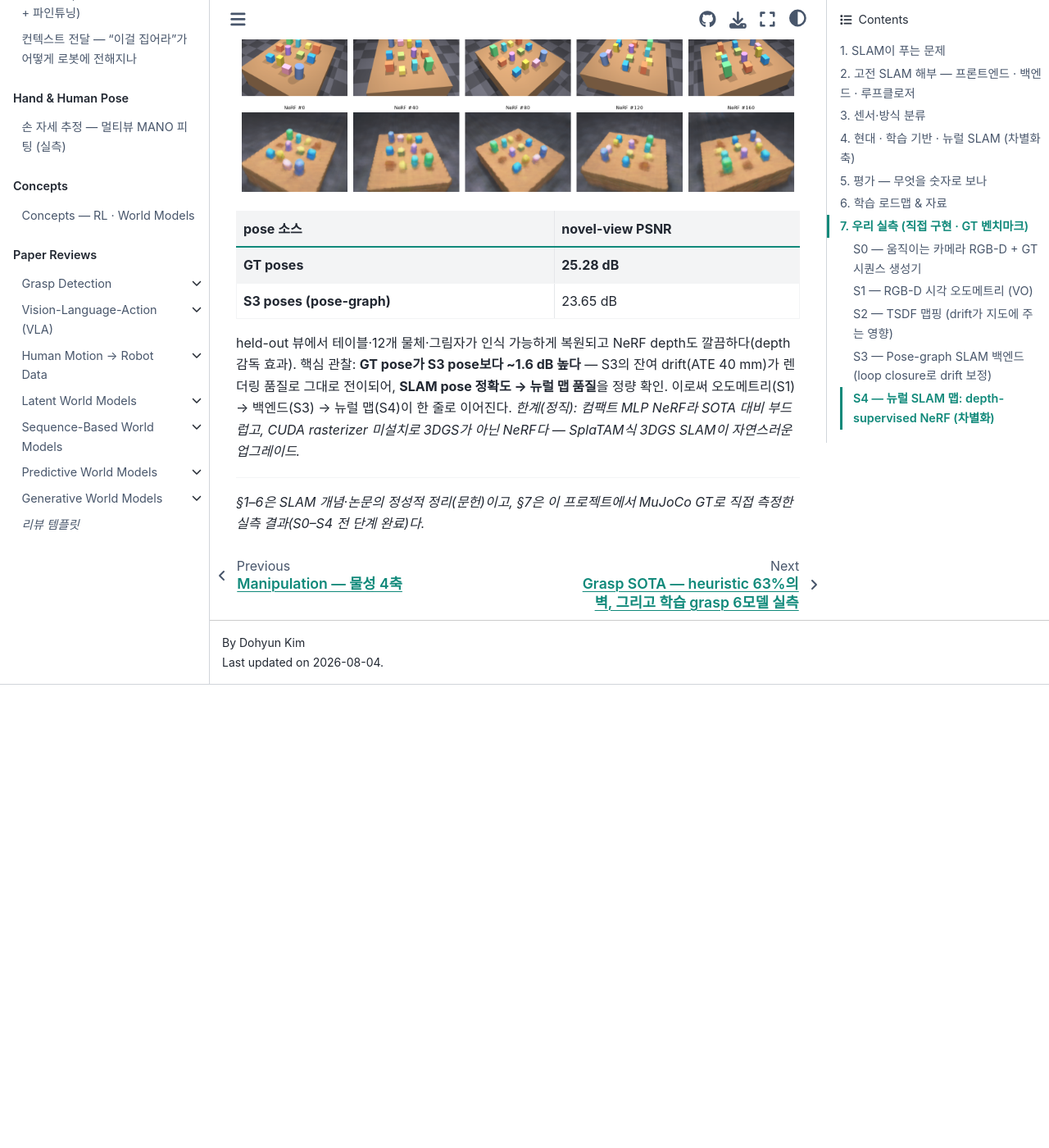
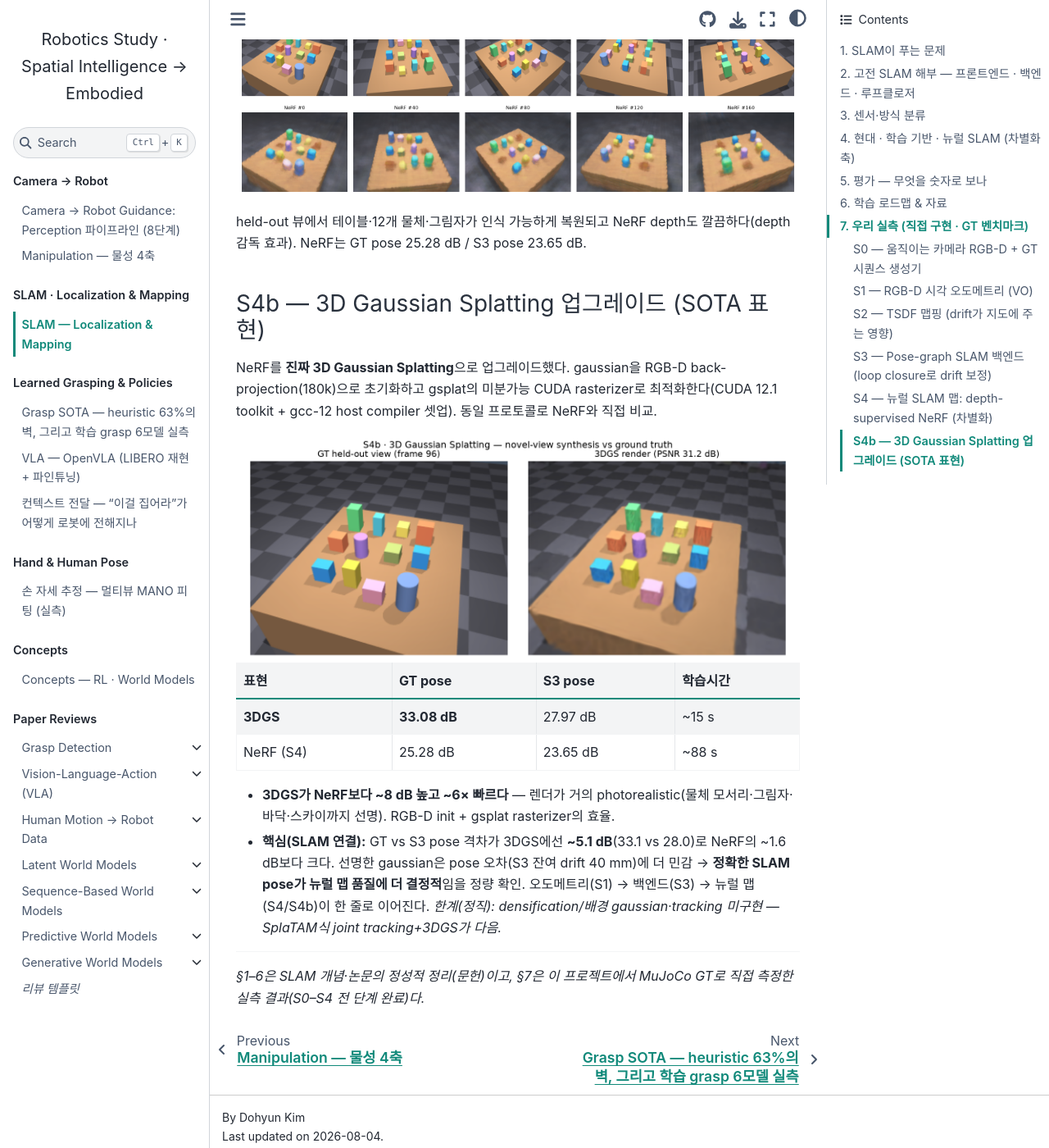
Before and after one commit to DoHyun468/robotics-study, a Jupyter Book: the page built from slam.md, in a window 1280 px wide and 1400 px high, scrolled down 7866 px. Shown: the whole window at 82% size. Built offline with Jupyter Book 1.0.4 settings and Sphinx 7.4.7 and the Sphinx Book theme 1.1.4, drawn with Linux system fonts in a browser that asks for light colours; before the commit the page ends 8701 px from its top, so only the background shows below that.

Commit message:
slam: add S4b 3D Gaussian Splatting upgrade (novel-view PSNR GT 33.1 / S3 28.0 dB)
Real 3DGS (gsplat) upgrade of the S4 NeRF, same GT-vs-S3-pose benchmark.
- 3DGS 33.08 dB vs NeRF 25.28 dB (GT poses): +8 dB, 6x faster, near-photorealistic
- GT-vs-S3 gap 5.1 dB (3DGS) >> 1.6 dB (NeRF): sharp gaussians are more pose-sensitive
  -> accurate SLAM pose matters more for the neural map
SLAM track S0-S4b complete. Artifact: https://claude.ai/code/artifact/37e74c2a-23e4-40f6-b981-4447807e2bc3

Co-Authored-By: Claude Opus 4.8 <noreply@anthropic.com>
Claude-Session: https://claude.ai/code/session_01McbJgx4gfmrVVJzvBALQZp

```diff
--- a/slam.md
+++ b/slam.md
@@ -122,12 +122,21 @@ S0 RGB-D로 **연속 신경장(NeRF)** 을 직접 구현해 학습하고(positio
 <img src="_static/slam_nerf_render.png" alt="NeRF novel-view synthesis vs GT + depth" style="width:100%;max-width:820px;border-radius:8px">
 <img src="_static/slam_nerf_views.png" alt="held-out novel views GT vs NeRF" style="width:100%;max-width:820px;border-radius:8px">
 
-| pose 소스 | novel-view PSNR |
-|---|---|
-| **GT poses** | **25.28 dB** |
-| **S3 poses (pose-graph)** | 23.65 dB |
+held-out 뷰에서 테이블·12개 물체·그림자가 인식 가능하게 복원되고 NeRF depth도 깔끔하다(depth 감독 효과). NeRF는 GT pose 25.28 dB / S3 pose 23.65 dB.
 
-held-out 뷰에서 테이블·12개 물체·그림자가 인식 가능하게 복원되고 NeRF depth도 깔끔하다(depth 감독 효과). 핵심 관찰: **GT pose가 S3 pose보다 ~1.6 dB 높다** — S3의 잔여 drift(ATE 40 mm)가 렌더링 품질로 그대로 전이되어, **SLAM pose 정확도 → 뉴럴 맵 품질**을 정량 확인. 이로써 오도메트리(S1) → 백엔드(S3) → 뉴럴 맵(S4)이 한 줄로 이어진다. *한계(정직): 컴팩트 MLP NeRF라 SOTA 대비 부드럽고, CUDA rasterizer 미설치로 3DGS가 아닌 NeRF다 — SplaTAM식 3DGS SLAM이 자연스러운 업그레이드.*
+### S4b — 3D Gaussian Splatting 업그레이드 (SOTA 표현)
+
+NeRF를 **진짜 3D Gaussian Splatting**으로 업그레이드했다. gaussian을 RGB-D back-projection(180k)으로 초기화하고 gsplat의 미분가능 CUDA rasterizer로 최적화한다(CUDA 12.1 toolkit + gcc-12 host compiler 셋업). 동일 프로토콜로 NeRF와 직접 비교.
+
+<img src="_static/slam_3dgs_render.png" alt="3DGS novel-view synthesis vs GT" style="width:100%;max-width:820px;border-radius:8px">
+
+| 표현 | GT pose | S3 pose | 학습시간 |
+|---|---|---|---|
+| **3DGS** | **33.08 dB** | 27.97 dB | ~15 s |
+| NeRF (S4) | 25.28 dB | 23.65 dB | ~88 s |
+
+- **3DGS가 NeRF보다 ~8 dB 높고 ~6× 빠르다** — 렌더가 거의 photorealistic(물체 모서리·그림자·바닥·스카이까지 선명). RGB-D init + gsplat rasterizer의 효율.
+- **핵심(SLAM 연결):** GT vs S3 pose 격차가 3DGS에선 **~5.1 dB**(33.1 vs 28.0)로 NeRF의 ~1.6 dB보다 크다. 선명한 gaussian은 pose 오차(S3 잔여 drift 40 mm)에 더 민감 → **정확한 SLAM pose가 뉴럴 맵 품질에 더 결정적**임을 정량 확인. 오도메트리(S1) → 백엔드(S3) → 뉴럴 맵(S4/S4b)이 한 줄로 이어진다. *한계(정직): densification/배경 gaussian·tracking 미구현 — SplaTAM식 joint tracking+3DGS가 다음.*
 
 ---
 
```
Also changed, not shown: _static/slam_3dgs_render.png (added).
